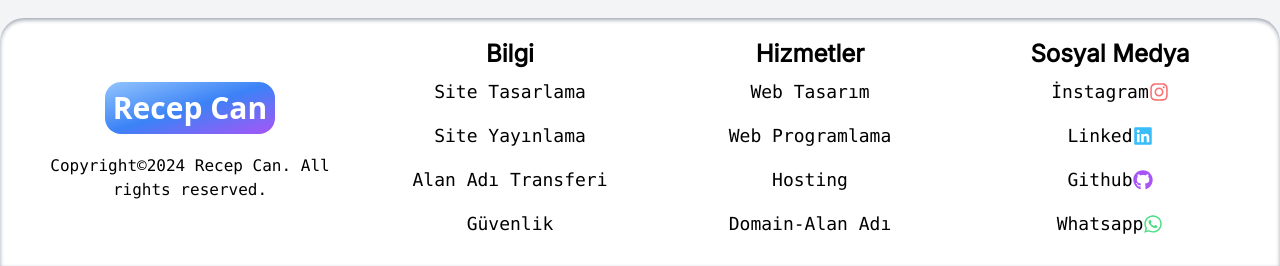
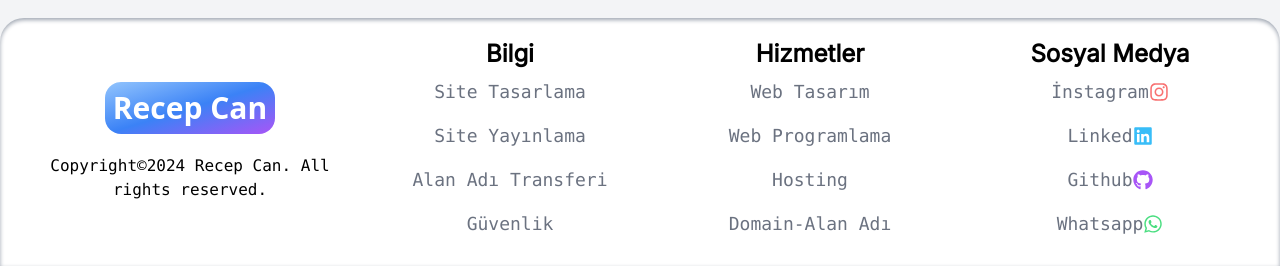
Before and after one commit to recepcan/recep-can, a React (Vite) app in the folder client/: page / in a window 1280 px wide. Shown: the part 1188-1454 px from the top of the page. Built offline with nearby package versions, Linux system fonts and the light colour scheme; no server answers.

Commit message:
footer düzeltildi-create post post sayfasına alındı

```diff
--- a/client/src/Components/Footer.jsx
+++ b/client/src/Components/Footer.jsx
@@ -22,17 +22,17 @@ function Footer() {
               dark:text-white text-lg border-white'>
         <h1 className='text-2xl font-bold font-inter'>Bilgi</h1>
         <div className='dark:text-gray-400'>
-          <button className=' flex items-center justify-center  text-lg p-2   w-[300px] hover:text-white     rounded-lg  hover:scale-110 transition-all '>
+          <button className=' flex items-center justify-center  text-lg p-2   w-[300px] text-gray-500 hover:underline dark:hover:text-white     rounded-lg  hover:scale-110 transition-all '>
             Site Tasarlama
           </button>
 
-          <button className='flex items-center justify-center  text-lg p-2  w-[300px] hover:text-white    rounded-lg  hover:scale-110 transition-all'>
+          <button className='flex items-center justify-center  text-lg p-2  w-[300px] text-gray-500 hover:underline dark:hover:text-white    rounded-lg  hover:scale-110 transition-all'>
             Site Yayınlama
           </button>
-          <button className='flex items-center justify-center  text-lg p-2  w-[300px]  hover:text-white    rounded-lg  hover:scale-110 transition-all'>
+          <button className='flex items-center justify-center  text-lg p-2  w-[300px]  text-gray-500 hover:underline dark:hover:text-white    rounded-lg  hover:scale-110 transition-all'>
             Alan Adı Transferi
           </button>
-          <button className='flex items-center justify-center  text-lg p-2  w-[300px]  hover:text-white    rounded-lg  hover:scale-110 transition-all'>
+          <button className='flex items-center justify-center  text-lg p-2  w-[300px]  text-gray-500 hover:underline dark:hover:text-white    rounded-lg  hover:scale-110 transition-all'>
             Güvenlik
           </button>
         </div>
@@ -43,16 +43,16 @@ function Footer() {
           dark:text-white text-lg border-white'>
         <h1 className='text-2xl font-bold font-inter'>Hizmetler</h1>
         <div className='dark:text-gray-400'>
-          <button className=' flex items-center justify-center  text-lg p-2   w-[300px]  hover:text-white    rounded-lg  hover:scale-110 transition-all '>
+          <button className=' flex items-center justify-center  text-lg p-2   w-[300px]  text-gray-500 hover:underline dark:hover:text-white    rounded-lg  hover:scale-110 transition-all '>
             Web Tasarım
           </button>
-          <button className='flex items-center justify-center  text-lg p-2  w-[300px]    hover:text-white  rounded-lg  hover:scale-110 transition-all'>
+          <button className='flex items-center justify-center  text-lg p-2  w-[300px]    text-gray-500 hover:underline dark:hover:text-white  rounded-lg  hover:scale-110 transition-all'>
             Web Programlama
           </button>
-          <button className='flex items-center justify-center  text-lg p-2  w-[300px]  hover:text-white   rounded-lg  hover:scale-110 transition-all'>
+          <button className='flex items-center justify-center  text-lg p-2  w-[300px]  text-gray-500 hover:underline dark:hover:text-white   rounded-lg  hover:scale-110 transition-all'>
             Hosting
           </button>
-          <button className='flex items-center justify-center  text-lg p-2  w-[300px]  hover:text-white    rounded-lg  hover:scale-110 transition-all'>
+          <button className='flex items-center justify-center  text-lg p-2  w-[300px]  text-gray-500 hover:underline dark:hover:text-white    rounded-lg  hover:scale-110 transition-all'>
             Domain-Alan Adı
           </button>
         </div>
@@ -63,16 +63,16 @@ function Footer() {
       dark:text-white text-lg border-white'>
         <h1 className='text-2xl font-bold font-inter'>Sosyal Medya</h1>
         <div className='dark:text-gray-400'>
-          <button className=' flex items-center justify-center  text-lg p-2 hover:text-white  w-[300px]     rounded-lg  hover:scale-110 transition-all '>
+          <button className=' flex items-center justify-center  text-lg p-2 text-gray-500 hover:underline dark:hover:text-white  w-[300px]     rounded-lg  hover:scale-110 transition-all '>
             İnstagram <FaInstagram className='text-xl text-red-400' />
           </button>
-          <button className='flex items-center justify-center  text-lg p-2  w-[300px]  hover:text-white    rounded-lg  hover:scale-110 transition-all'>
+          <button className='flex items-center justify-center  text-lg p-2  w-[300px]  text-gray-500 hover:underline dark:hover:text-white    rounded-lg  hover:scale-110 transition-all'>
             Linked <FaLinkedin className='text-xl text-sky-400' />
           </button>
-          <button className='flex items-center justify-center  text-lg p-2  w-[300px] hover:text-white    rounded-lg  hover:scale-110 transition-all'>
+          <button className='flex items-center justify-center  text-lg p-2  w-[300px] text-gray-500 hover:underline dark:hover:text-white    rounded-lg  hover:scale-110 transition-all'>
             Github <FaGithub className='text-xl text-purple-500' />
           </button>
-          <button className='flex items-center justify-center  text-lg p-2  w-[300px]  hover:text-white    rounded-lg  hover:scale-110 transition-all'>
+          <button className='flex items-center justify-center  text-lg p-2  w-[300px]  text-gray-500 hover:underline dark:hover:text-white    rounded-lg  hover:scale-110 transition-all'>
             Whatsapp <FaWhatsapp className='text-xl text-green-400' />
           </button>
         </div>
--- a/client/src/Pages/Adminpages/AdminHomeComponent.jsx
+++ b/client/src/Pages/Adminpages/AdminHomeComponent.jsx
@@ -17,13 +17,8 @@ export default function AdminHomeComponent() {
 
      <div className='md:w-1/2 w-full p-5 space-y-5  rounded-lg h-full shadow-md shadow-gray-400' >
      <div>
-<h1 className='text-2xl uppercase  font-mono'>Yan taraftaki gibi bir post oluşturmak için butona tıkla. bu postlar home page içinde listelenir.</h1>
 </div>
-     <Link to={'/create-post'} className='w-full flex flex-col'>
-        <button className='md:w-72 w-full p-4 rounded-lg  text-white font-extrabold bg-gradient-to-tr from-pink-500 via-purple-500 to-sky-500  '>
-          Create Post
-        </button>
-      </Link>
+
 
 
 
--- a/client/src/Pages/Adminpages/AdminPage.jsx
+++ b/client/src/Pages/Adminpages/AdminPage.jsx
@@ -51,11 +51,20 @@ function AdminPage() {
     }
 
 
-      <div className={`md:flex-1 ${adminMenu && "max-md:hidden" } w-full min-h-full box-border p-2 max-h-screen overflow-y-auto  dark:bg-gray-900 border-black`} >
+      <div className={`md:flex-1 ${adminMenu && "max-md:hidden" } w-full
+        min-h-full box-border p-2 max-h-screen overflow-y-auto  dark:bg-gray-900 border-black`} >
 
-      <div className='w-full uppercase flex  justify-center  p-3 bg-[#1a2e44] text-white
+      <div className='w-full uppercase flex items-center justify-around  p-3 bg-[#1a2e44] text-white
        rounded-sm mb-5 shadow-md shadow-gray-400'>
-      Edit {tab} Page
+      <h1>Edit {tab} Page</h1>
+      {
+        tab==="posts" &&
+        <Link to={'/create-post'} className=' flex flex-col'>
+        <button className='md:w-72 w-full p-4 rounded-lg  text-white font-extrabold bg-gradient-to-tr from-pink-500 via-purple-500 to-sky-500  '>
+          Create Post
+        </button>
+      </Link>
+      }
       </div>
       {tab==='home' &&  (<AdminHomeComponent/>)}
       {tab==='' &&  (<AdminHomeComponent/>)}
--- a/client/src/Pages/Adminpages/AdminPostsComponent.jsx
+++ b/client/src/Pages/Adminpages/AdminPostsComponent.jsx
@@ -98,19 +98,19 @@ export default function DashPosts() {
         <div className='flex   border-red-500 flex-col max-md:min-w-[800px]  md:w-full'>
           <div className='shadow-md flex-1   border-red-500'>
             <div className='flex justify-evenly bg-gray-300 rounded-tl-lg rounded-tr-lg'>
-              <div className='p-5 w-1/6 hover:bg-gray-500 hover:text-white
+              <div className='p-5 w-1/6 hover:bg-gray-500 dark:bg-gray-500 hover:text-white
               transition-all  flex items-center justify-center font-extrabold rounded-tl-lg '>
                 Date updated
               </div>
-              <div className='p-5 w-1/6 hover:bg-gray-500 hover:text-white
+              <div className='p-5 w-1/6 hover:bg-gray-500 dark:bg-gray-500 hover:text-white
                transition-all  flex items-center justify-center font-extrabold  '>
                 Post image
               </div>
-              <div className='p-5 w-1/6 hover:bg-gray-500 hover:text-white
+              <div className='p-5 w-1/6 hover:bg-gray-500 dark:bg-gray-500 hover:text-white
                transition-all  flex items-center justify-center font-extrabold  '>
                 Post title
               </div>
-              <div className='p-5 w-1/6 hover:bg-gray-500 hover:text-white
+              <div className='p-5 w-1/6 hover:bg-gray-500 dark:bg-gray-500 hover:text-white
                transition-all  flex items-center justify-center font-extrabold  '>
                 Category
               </div>
--- a/client/src/Pages/Adminpages/CreatePost.jsx
+++ b/client/src/Pages/Adminpages/CreatePost.jsx
@@ -91,9 +91,10 @@ function CreatePost() {
         <div className='p-5 max-w-3xl mx-auto min-h-screen lg:pt-20 space-y-5'>
             <h1 className='text-center  text-3xl lg:text-5xl font-semibold font-inter'> Create a Post</h1>
 
-            <form className='flex flex-col gap-4 space-y-10' onSubmit={handleSubmit}>
+            <form className='flex flex-col gap-4 space-y-5' onSubmit={handleSubmit}>
 
-                <input onChange={(e)=>setFormData({...formData,title:e.target.value})} type="text" placeholder='Title' required id='title' className='flex-1 p-2  rounded-lg  font-bold outline-1' />
+                <input onChange={(e)=>setFormData({...formData,title:e.target.value})} type="text" placeholder='Title' required id='title'
+                className='flex-1 p-2 dark:bg-gray-900 border border-black dark:border-white rounded-lg  font-bold outline-1' />
                 <div className='border-4 gap-4 flex lg:flex-row flex-col justify-between items-center border-teal-500 border-dotted p-3 '>
                     <input onChange={(e)=>setFile(e.target.files[0])}
                     type="file"
@@ -121,11 +122,11 @@ function CreatePost() {
 
                             </div>  )
                     }
-               <div>
+               <div className='  border-red-500 lg:h-72 h-72'>
                <ReactQuill
                theme='snow'
                 placeholder='write on the line'
-                className='lg:h-72 h-52'
+                className='lg:h-72 h-52 dark:text-white'
                 onChange={
                    (value)=>{
                        setFormData({...formData,content:value})
@@ -134,7 +135,8 @@ function CreatePost() {
                </div>
                 <button
                  type='submit '
-                 className='bg-gradient-to-tr p-4 rounded-lg text-white font-bold bg-gradient from-pink-600 via-purple-500 to-blue-500'>
+                 className=' p-4 rounded-lg text-white font-bold
+                  bg-gradient-to-tr from-pink-600 via-purple-500 to-blue-500'>
                  Publish
                  </button>
             </form>
```
